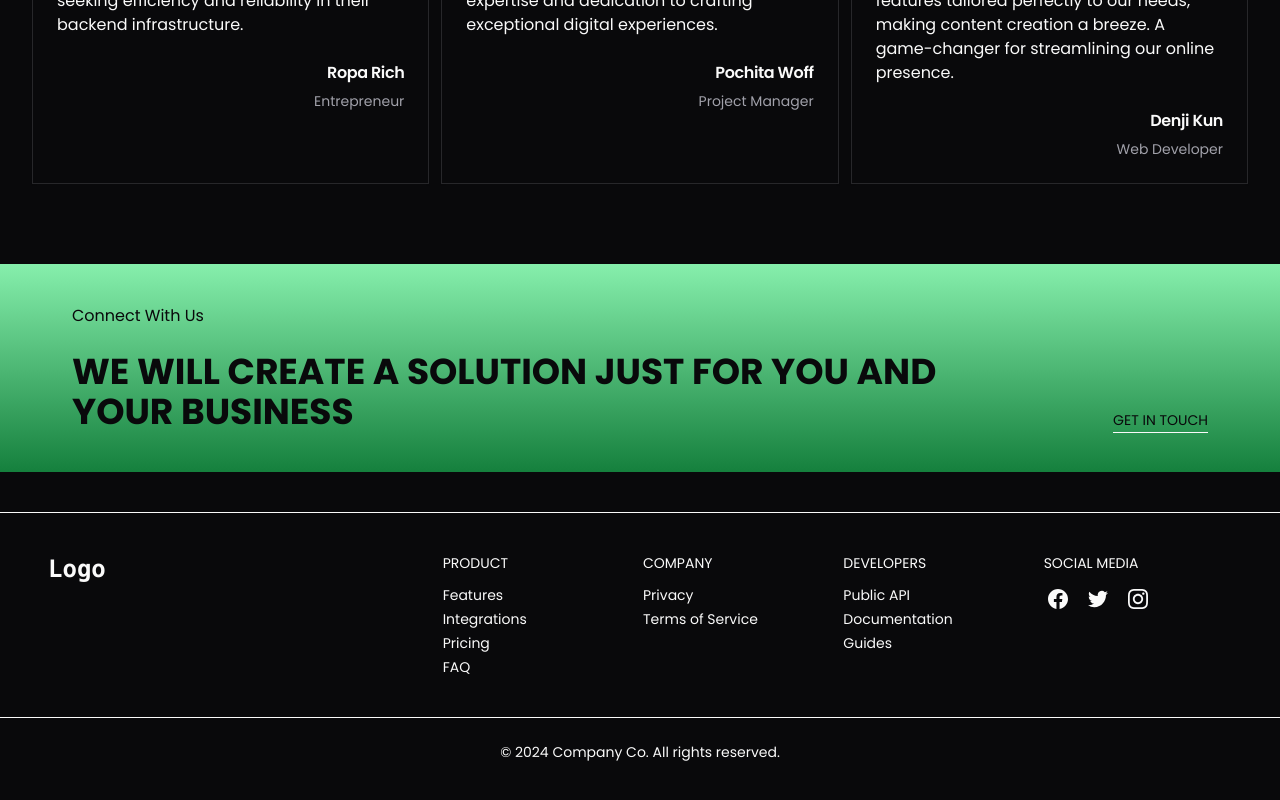
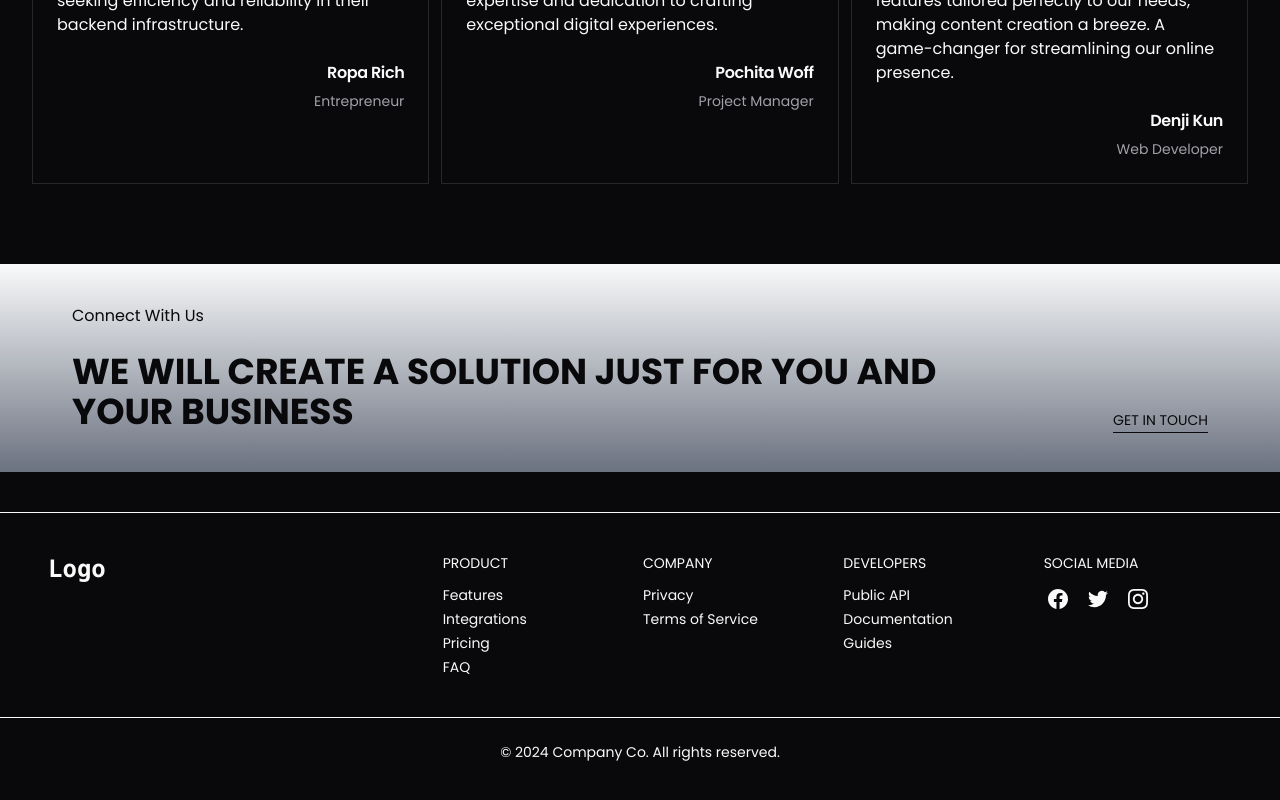
Before and after one commit to StepAsideLiL/effects, a Next.js app: page /home-pages/01 in a window 1280 px wide. Shown: the part 5480-6280 px from the top of the page. Built offline with nearby package versions, Linux system fonts and the light colour scheme.

Commit message:
update: Get In Touch gradient color to grayish

```diff
--- a/app/(home-page-design)/home-pages/01/page.tsx
+++ b/app/(home-page-design)/home-pages/01/page.tsx
@@ -614,7 +614,7 @@ export default function Page() {
       {/* Testimonal End */}
 
       {/* Get In Touch */}
-      <section className="container bg-gradient-to-b from-green-300 to-green-700 text-background">
+      <section className="container bg-gradient-to-b from-gray-50 to-gray-500 text-background">
         <section className="w-full p-10 flex lg:flex-row flex-col justify-between lg:items-end items-start gap-3">
           <section className="max-w-4xl space-y-6">
             <p>Connect With Us</p>
@@ -624,7 +624,10 @@ export default function Page() {
           </section>
 
           <section className="flex-shrink-0">
-            <AnimatedUnderline variant={"leftReverse"}>
+            <AnimatedUnderline
+              variant={"leftReverse"}
+              className="after:bg-background"
+            >
               <Link href={""} className="text-sm uppercase">
                 Get In Touch
               </Link>
```
